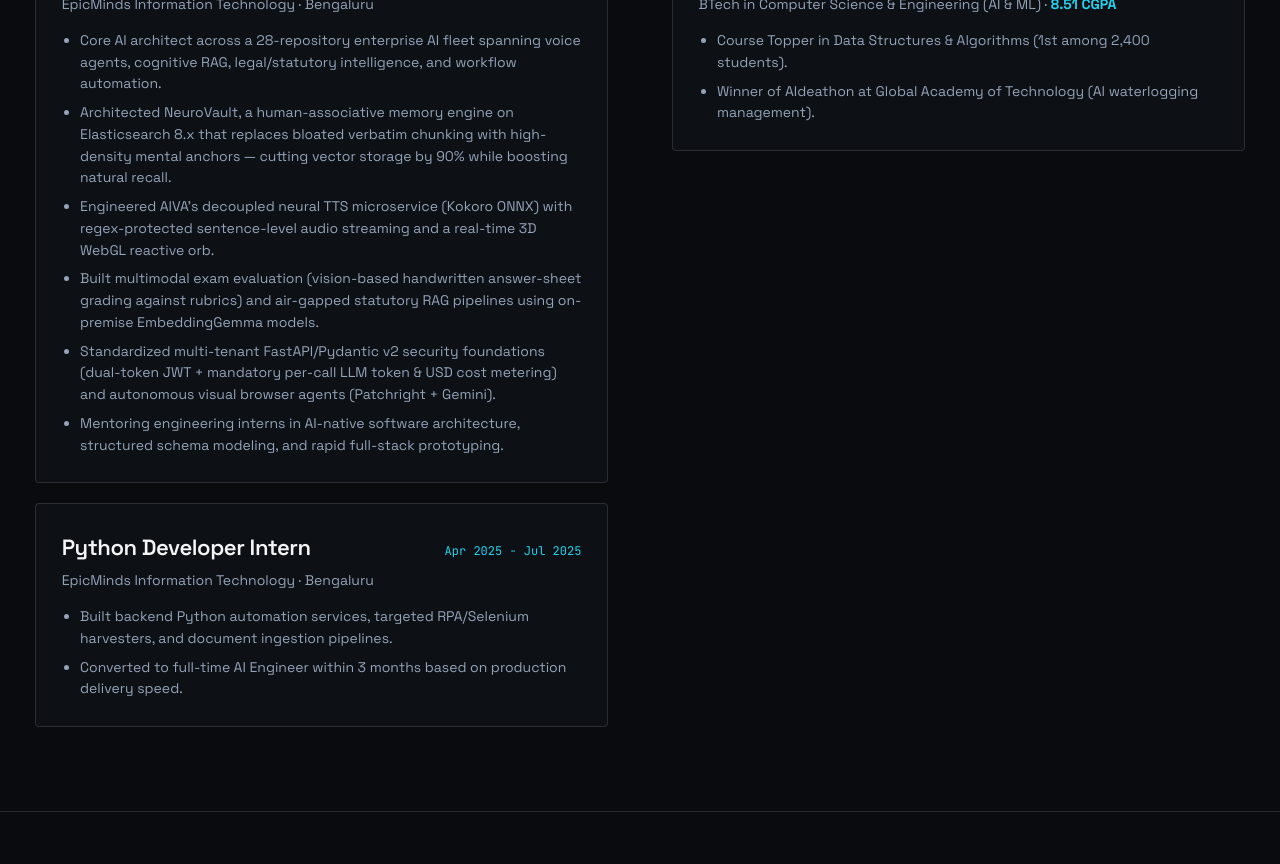
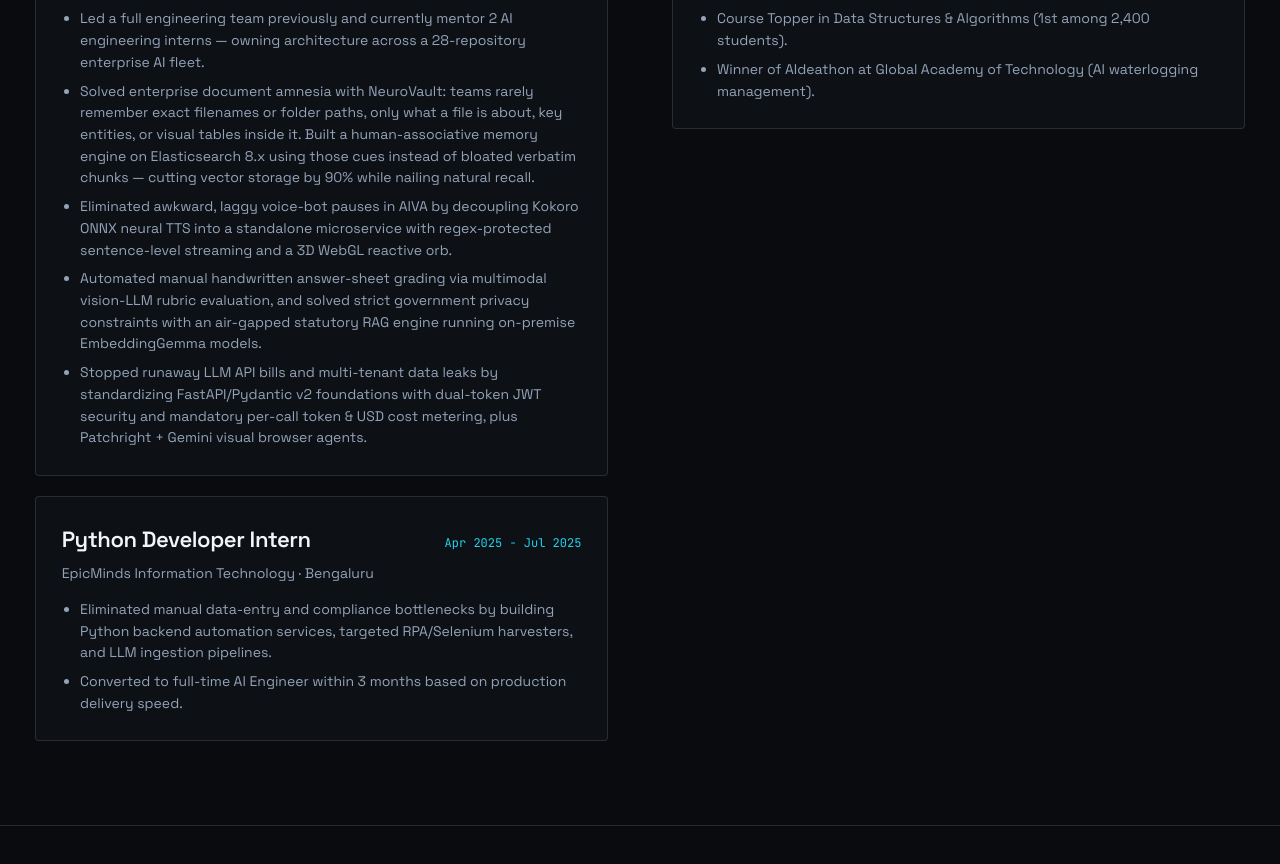
Before and after one commit to mcspidey95/mcspidey95.github.io, an Astro site: page / in a window 1280 px wide. Shown: the part 1772-2636 px from the top of the page. Built offline with nearby package versions, Linux system fonts and the light colour scheme; Astro itself is replaced by a stand-in of ours.

Commit message:
feat: remove sticky note from hero bio, add problem-first EpicMinds experience & team leadership

```diff
--- a/src/data/site.ts
+++ b/src/data/site.ts
@@ -196,14 +196,13 @@ export const experience = [
     location: 'Bengaluru',
     role: 'AI Engineer',
     period: 'Aug 2025 - Present',
-    dumdum: 'I herd 28 angry robot-brain folders, taught a search engine to remember stuff like an elephant (90% less hoarding), made a talking 3D glowy ball, and got paid to tell interns "have you tried turning it off and on again?"',
+    dumdum: 'Bossed around a full dev team, now teaching 2 interns how to not break prod. Built a file-finder for people who forget file names (90% less clutter), fixed laggy talking robots, and stopped AI bills from burning the company wallet.',
     points: [
-      'Core AI architect across a 28-repository enterprise AI fleet spanning voice agents, cognitive RAG, legal/statutory intelligence, and workflow automation.',
-      'Architected NeuroVault, a human-associative memory engine on Elasticsearch 8.x that replaces bloated verbatim chunking with high-density mental anchors — cutting vector storage by 90% while boosting natural recall.',
-      'Engineered AIVA\'s decoupled neural TTS microservice (Kokoro ONNX) with regex-protected sentence-level audio streaming and a real-time 3D WebGL reactive orb.',
-      'Built multimodal exam evaluation (vision-based handwritten answer-sheet grading against rubrics) and air-gapped statutory RAG pipelines using on-premise EmbeddingGemma models.',
-      'Standardized multi-tenant FastAPI/Pydantic v2 security foundations (dual-token JWT + mandatory per-call LLM token & USD cost metering) and autonomous visual browser agents (Patchright + Gemini).',
-      'Mentoring engineering interns in AI-native software architecture, structured schema modeling, and rapid full-stack prototyping.',
+      'Led a full engineering team previously and currently mentor 2 AI engineering interns — owning architecture across a 28-repository enterprise AI fleet.',
+      'Solved enterprise document amnesia with NeuroVault: teams rarely remember exact filenames or folder paths, only what a file is about, key entities, or visual tables inside it. Built a human-associative memory engine on Elasticsearch 8.x using those cues instead of bloated verbatim chunks — cutting vector storage by 90% while nailing natural recall.',
+      'Eliminated awkward, laggy voice-bot pauses in AIVA by decoupling Kokoro ONNX neural TTS into a standalone microservice with regex-protected sentence-level streaming and a 3D WebGL reactive orb.',
+      'Automated manual handwritten answer-sheet grading via multimodal vision-LLM rubric evaluation, and solved strict government privacy constraints with an air-gapped statutory RAG engine running on-premise EmbeddingGemma models.',
+      'Stopped runaway LLM API bills and multi-tenant data leaks by standardizing FastAPI/Pydantic v2 foundations with dual-token JWT security and mandatory per-call token & USD cost metering, plus Patchright + Gemini visual browser agents.',
     ],
   },
   {
@@ -213,7 +212,7 @@ export const experience = [
     period: 'Apr 2025 - Jul 2025',
     dumdum: 'Wrote tiny snake scripts to click buttons for me so fast they panicked and gave me a real job in 3 months.',
     points: [
-      'Built backend Python automation services, targeted RPA/Selenium harvesters, and document ingestion pipelines.',
+      'Eliminated manual data-entry and compliance bottlenecks by building Python backend automation services, targeted RPA/Selenium harvesters, and LLM ingestion pipelines.',
       'Converted to full-time AI Engineer within 3 months based on production delivery speed.',
     ],
   },
--- a/src/pages/index.astro
+++ b/src/pages/index.astro
@@ -17,7 +17,7 @@ import { site, projects, experience, education, capabilityGroups } from '../data
           <span>I am</span>
           <span class="accent mono"><span data-role-cycle>{site.roles[0]}</span><span class="role-cursor" aria-hidden="true"></span></span>
         </div>
-        <p class="hero-desc" data-reveal="up" data-intro data-delay="0.22" data-dumdum={site.dumdumDesc}>
+        <p class="hero-desc" data-reveal="up" data-intro data-delay="0.22">
           {site.description}
         </p>
         <div class="hero-cta" data-reveal="up" data-intro data-delay="0.3">
```
Also changed, not shown: 1 other file.
